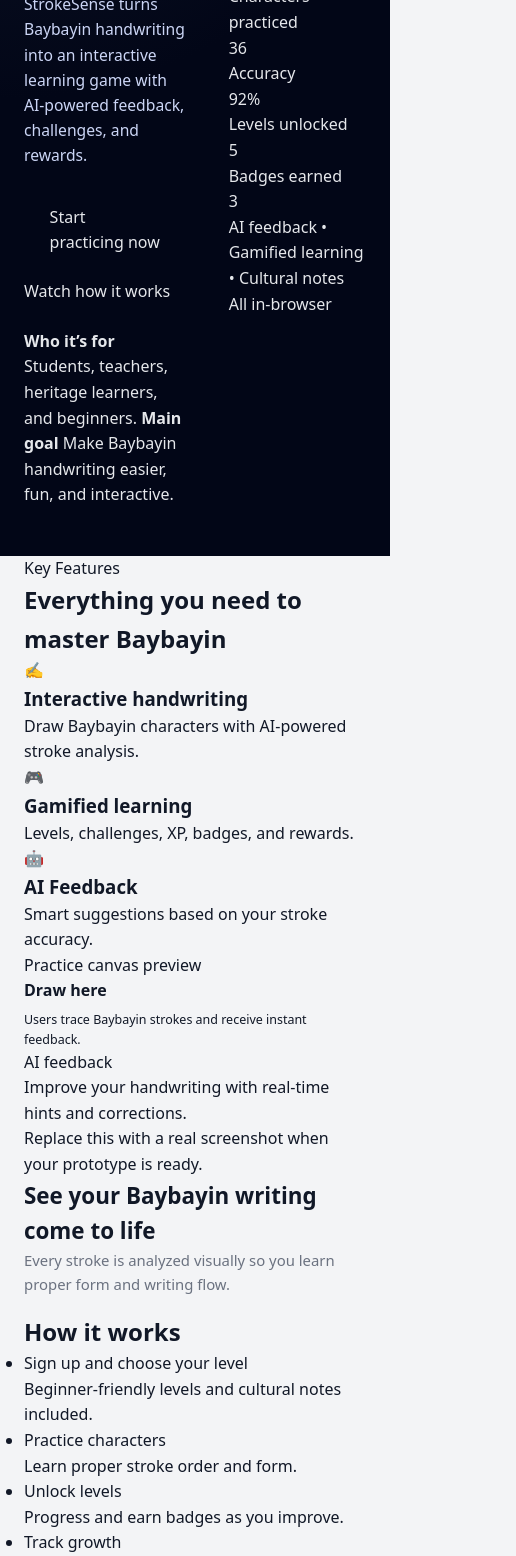
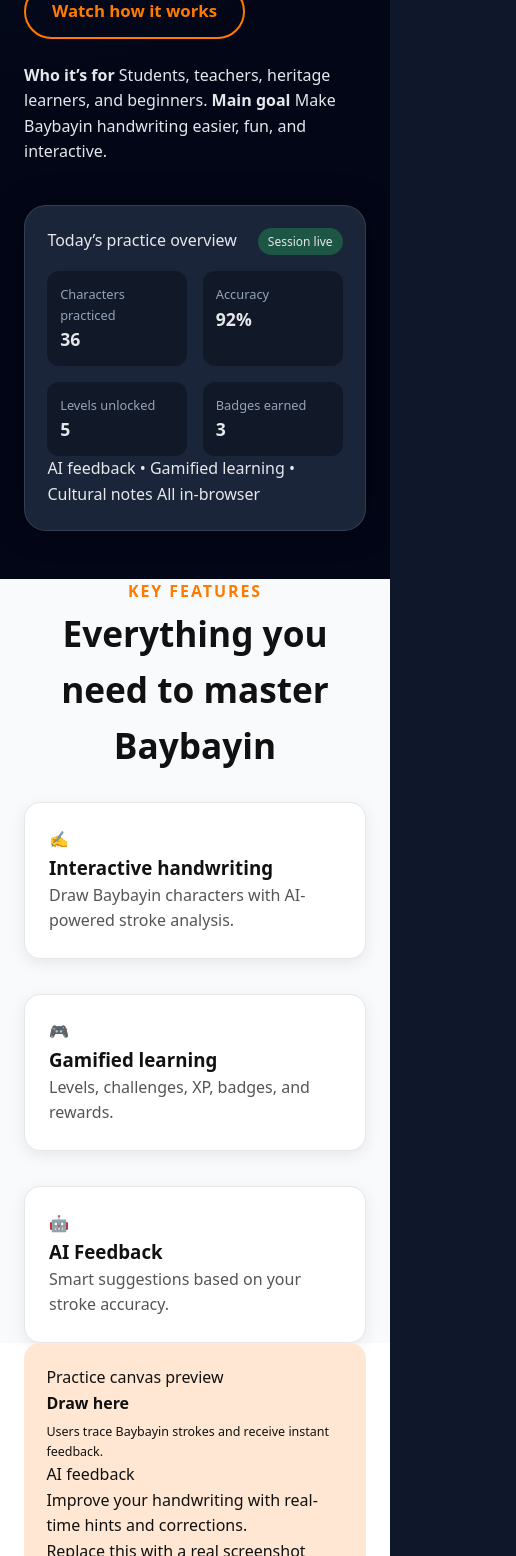
Before and after one commit to Zenowz/MatundingM1FA2, a plain HTML site: page index.html in a window 390 px wide. Shown: the part 444-2000 px from the top of the page, 516 px wide, since content can reach past the window. Drawn offline with Linux system fonts and the light colour scheme.

Commit message:
Refactor CSS variables and update styles
Updated color variables and styles for various elements, including buttons and backgrounds.

```diff
--- a/style.css
+++ b/style.css
@@ -1,8 +1,8 @@
 /* ========= GLOBAL ========= */
 :root {
-  --primary: #e11d48;
-  --primary-dark: #be123c;
-  --primary-soft: #ffe4e6;
+  --primary: #ff7b00;
+  --primary-dark: #ff5e00;
+  --primary-soft: #ffe0c2;
   --accent: #0ea5e9;
   --bg: #0f172a;
   --light-bg: #f3f4f6;
@@ -22,8 +22,8 @@
 body {
   font-family: system-ui, -apple-system, BlinkMacSystemFont, "Segoe UI",
     sans-serif;
-  background: var(--light-bg);
-  color: var(--text);
+  background: var(--bg);
+  color: #e5e7eb;
   line-height: 1.6;
 }
 
@@ -51,7 +51,6 @@ header {
   z-index: 20;
   background: rgba(15, 23, 42, 0.9);
   backdrop-filter: blur(12px);
-  color: #e5e7eb;
 }
 
 .nav {
@@ -66,7 +65,6 @@ header {
   align-items: center;
   gap: 0.4rem;
   font-weight: 700;
-  letter-spacing: 0.05em;
   font-size: 1rem;
   text-transform: uppercase;
 }
@@ -90,7 +88,6 @@ header {
 
 .nav-links a {
   position: relative;
-  color: #cbd5f5;
 }
 
 .nav-links a::after {
@@ -110,23 +107,20 @@ header {
 
 .nav-cta {
   padding: 0.45rem 1rem;
-  border-radius: 999px;
-  border: 1px solid var(--accent);
-  font-size: 0.82rem;
-  color: #e0f2fe;
-  background: transparent;
-  transition: all 0.2s ease;
+  border-radius: 30px;
+  border: 2px solid var(--primary);
+  color: var(--primary);
+  transition: 0.2s;
 }
 
 .nav-cta:hover {
-  background: var(--accent);
+  background: var(--primary);
   color: #0f172a;
 }
 
 /* ========= HERO ========= */
 .hero {
   background: radial-gradient(circle at top left, #0f172a 0, #020617 45%);
-  color: #e5e7eb;
   padding: 3.5rem 0 3rem;
 }
 
@@ -143,18 +137,18 @@ header {
   gap: 0.4rem;
   padding: 0.25rem 0.75rem;
   border-radius: 999px;
-  background: rgba(248, 113, 113, 0.12);
-  border: 1px solid rgba(248, 113, 113, 0.35);
+  background: rgba(255, 159, 80, 0.15);
+  border: 1px solid rgba(255, 159, 80, 0.4);
   font-size: 0.8rem;
   margin-bottom: 1rem;
-  color: #fecaca;
+  color: #ffd5a3;
 }
 
 .badge-dot {
   width: 8px;
   height: 8px;
   border-radius: 999px;
-  background: #f97316;
+  background: var(--primary);
 }
 
 .hero h1 {
@@ -164,24 +158,253 @@ header {
 }
 
 .hero h1 span {
-  color: #f97316;
+  color: var(--primary);
 }
 
 .hero-subtitle {
-  font-size: 0.98rem;
+  font-size: 1rem;
   color: #cbd5f5;
   max-width: 34rem;
   margin-bottom: 1.6rem;
 }
 
+/* ========= BUTTONS (GLOBAL FIX) ========= */
+.btn-primary,
+.btn-outline,
+.btn-ghost {
+  display: inline-block;
+  padding: 12px 26px;
+  border-radius: 50px;
+  font-size: 1.05rem;
+  font-weight: 600;
+  cursor: pointer;
+  transition: 0.2s ease;
+}
+
+/* Orange solid button */
+.btn-primary {
+  background: var(--primary);
+  color: white;
+  border: 2px solid var(--primary);
+}
+
+.btn-primary:hover {
+  background: var(--primary-dark);
+  border-color: var(--primary-dark);
+  transform: translateY(-2px);
+}
+
+/* Orange outline button */
+.btn-outline {
+  border: 2px solid var(--primary);
+  background: transparent;
+  color: var(--primary);
+}
+
+.btn-outline:hover {
+  background: var(--primary);
+  color: white;
+  transform: translateY(-2px);
+}
+
+/* CTA Ghost button */
+.btn-ghost {
+  border: 2px solid #ffe9b0;
+  color: #ffe9b0;
+}
+
+.btn-ghost:hover {
+  background: #ffe9b0;
+  color: #0f172a;
+  transform: translateY(-2px);
+}
+
 .hero-cta-group {
   display: flex;
-  flex-wrap: wrap;
-  gap: 0.75rem;
+  gap: 1rem;
   margin-bottom: 1.5rem;
 }
 
-.btn-primary {
-  border: none;
-  padding: 0.7rem 1.6rem;
-  border-radius: 99
+/* HERO RIGHT SIDE CARD */
+.hero-card {
+  background: #1b2539;
+  border-radius: 22px;
+  padding: 1.4rem;
+  border: 1px solid rgba(200, 200, 200, 0.15);
+  box-shadow: 0 0 30px rgba(0,0,0,0.4);
+}
+
+.hero-card-header {
+  display: flex;
+  justify-content: space-between;
+  margin-bottom: 1rem;
+}
+
+.status-pill {
+  padding: 4px 10px;
+  background: rgba(34,197,94,0.3);
+  border-radius: 999px;
+  font-size: 0.75rem;
+}
+
+.hero-card-metrics {
+  display: grid;
+  grid-template-columns: repeat(2, 1fr);
+  gap: 1rem;
+}
+
+.metric {
+  background: #111827;
+  padding: 0.8rem;
+  border-radius: 12px;
+}
+
+.metric-label {
+  font-size: 0.8rem;
+  color: #94a3b8;
+}
+
+.metric-value {
+  font-size: 1.1rem;
+  font-weight: 700;
+}
+
+/* ========= FEATURES ========= */
+.features {
+  background: #f8fafc;
+  color: #111;
+}
+
+.section-header {
+  text-align: center;
+  margin-bottom: 1.8rem;
+}
+
+.section-kicker {
+  font-size: 1rem;
+  letter-spacing: 0.12em;
+  text-transform: uppercase;
+  color: var(--primary);
+  font-weight: 700;
+}
+
+.features-title {
+  font-size: 2.2rem;
+  font-weight: 800;
+  color: #111;
+}
+
+.features-grid {
+  display: grid;
+  grid-template-columns: repeat(3, 1fr);
+  gap: 2.2rem; /* Fix #4 - more spacing */
+}
+
+.feature-card {
+  background: white;
+  padding: 1.5rem;
+  border-radius: 16px;
+  box-shadow: 0 4px 15px rgba(0,0,0,0.08);
+  border: 1px solid #e5e7eb;
+}
+
+.feature-card h3 {
+  color: #111;
+}
+
+.feature-text {
+  color: #555;
+}
+
+/* ========= VISUAL SECTION ========= */
+.visual-section {
+  background: #ffffff;
+  color: #111;
+}
+
+.visual-grid {
+  display: grid;
+  grid-template-columns: 1.1fr 1fr;
+  gap: 2.5rem;
+}
+
+.visual-box {
+  border-radius: 16px;
+  background: #ffe7d3;
+  padding: 1.4rem;
+}
+
+/* ========= INFO ========= */
+.info {
+  background: #f1f5f9;
+  color: #111;
+  padding-top: 3rem;
+  padding-bottom: 3rem;
+}
+
+.info-layout {
+  display: grid;
+  grid-template-columns: 1.2fr 1fr;
+  gap: 2rem;
+}
+
+/* ========= CTA ========= */
+.cta {
+  background: linear-gradient(135deg, #ff7b00, #ff5400);
+  padding: 3rem 0;
+  color: #fff;
+}
+
+.cta-box {
+  background: rgba(255,255,255,0.1);
+  padding: 2rem;
+  border-radius: 20px;
+  backdrop-filter: blur(5px);
+}
+
+/* ========= FOOTER ========= */
+footer {
+  background: #020617;
+  color: #9ca3af;
+  padding: 2rem 0;
+}
+
+.footer-top {
+  display: flex;
+  justify-content: space-between;
+}
+
+.footer-bottom {
+  margin-top: 1rem;
+  border-top: 1px solid #334155;
+  padding-top: 0.8rem;
+}
+
+/* ========= RESPONSIVE ========= */
+@media (max-width: 960px) {
+  .hero-grid,
+  .visual-grid,
+  .info-layout,
+  .footer-top {
+    grid-template-columns: 1fr;
+  }
+
+  .features-grid {
+    grid-template-columns: 1fr 1fr;
+  }
+
+  .nav-links {
+    display: none;
+  }
+}
+
+@media (max-width: 640px) {
+  .features-grid {
+    grid-template-columns: 1fr;
+  }
+
+  .hero-cta-group {
+    flex-direction: column;
+    align-items: flex-start;
+  }
+}
```
